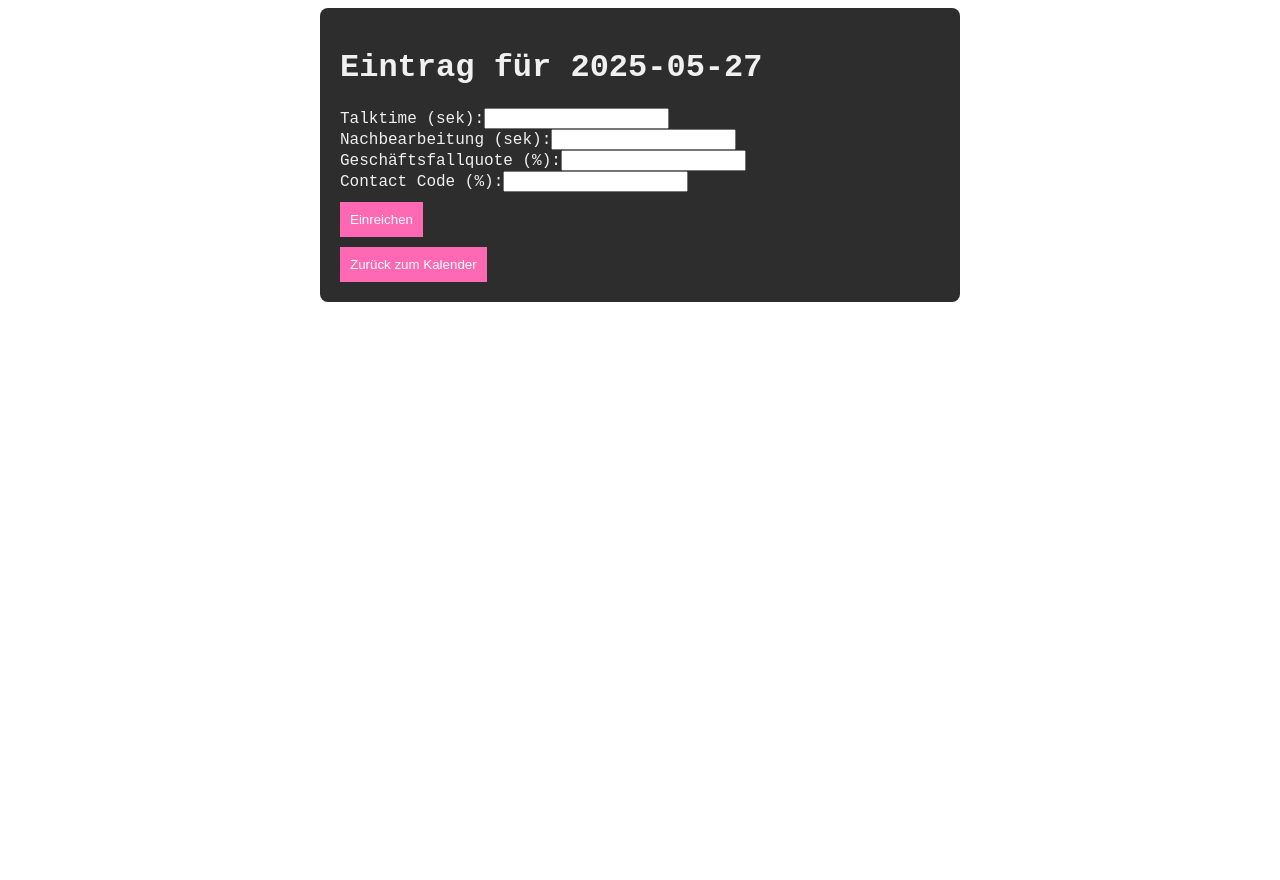
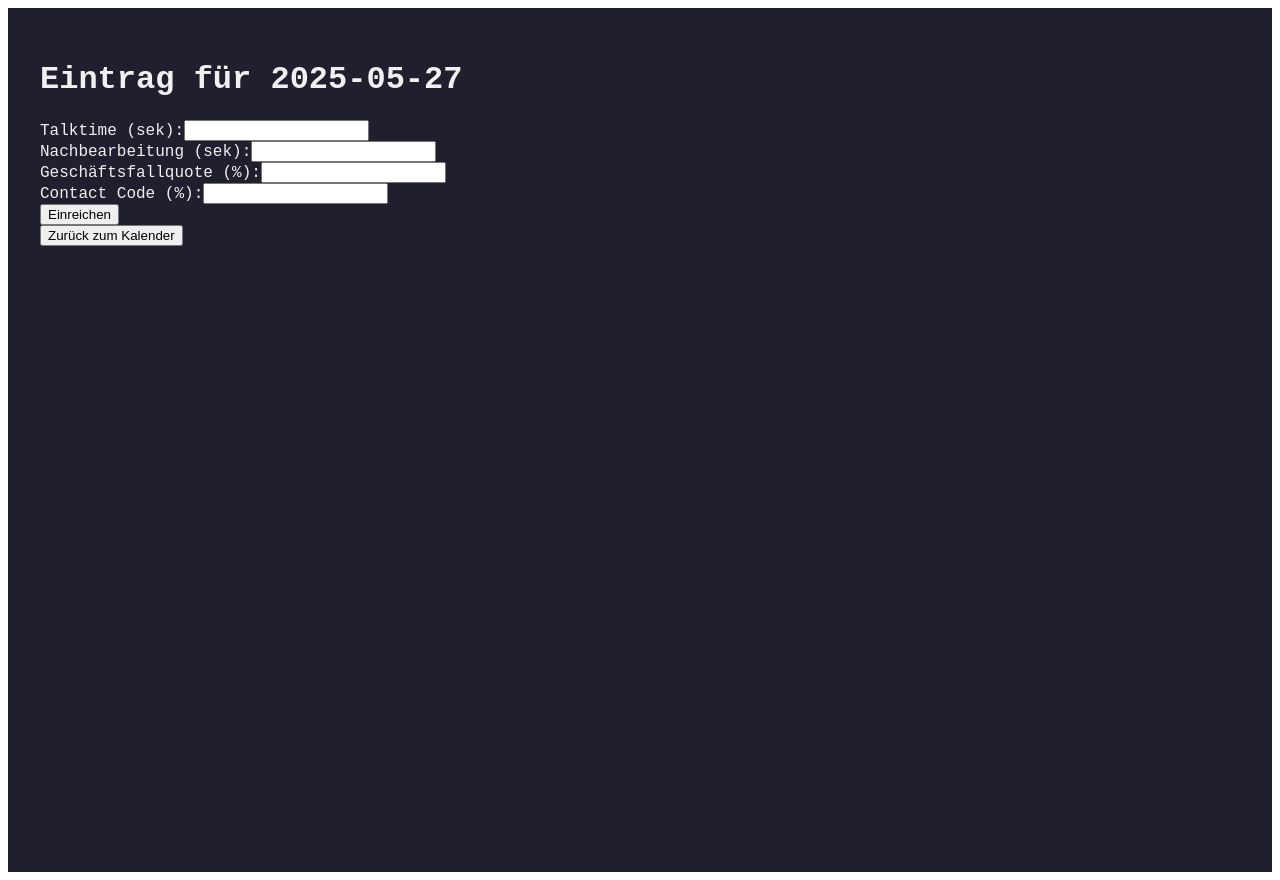
Before and after one commit to PrismaKiara/retro-call-battle, a Next.js app: page /day in a window 1280 px wide. Before the commit the page ends 800 px from the top, so only its background shows below. Built offline with nearby package versions, Linux system fonts and the light colour scheme.

Commit message:
Update Day.module.css

```diff
--- a/styles/Day.module.css
+++ b/styles/Day.module.css
@@ -1,24 +1,56 @@
+.container {
+  padding: 2rem;
+  background-color: #1f1f2e;
+  color: #f0f0f0;
+  min-height: 100vh;
+  font-family: 'Courier New', monospace;
+}
 
-.container {
-  background-color: #2d2d2d;
-  color: #f0f0f0;
-  padding: 20px;
-  font-family: "Courier New", Courier, monospace;
-  border-radius: 8px;
-  max-width: 600px;
-  margin: 0 auto;
+.header {
+  font-size: 1.5rem;
+  margin-bottom: 1.5rem;
+  color: #ff66c4;
+}
+
+.inputGroup {
+  margin-bottom: 1rem;
+}
+
+.label {
+  display: block;
+  margin-bottom: 0.5rem;
+  font-weight: bold;
 }
 
 .input {
-  margin-left: 10px;
+  width: 100%;
+  padding: 0.5rem;
+  border: none;
+  border-radius: 8px;
+  background-color: #292942;
+  color: #ffffff;
   margin-bottom: 10px;
 }
 
-button {
-  background-color: #ff69b4;
+.button {
+  padding: 0.75rem 1.5rem;
+  background-color: #00ffff;
   border: none;
-  padding: 10px;
-  color: white;
+  border-radius: 8px;
   cursor: pointer;
-  margin-top: 10px;
+  font-weight: bold;
+  color: #000;
+  margin-top: 1rem;
 }
+
+.button:hover {
+  background-color: #66ffcc;
+}
+
+.returnLink {
+  display: inline-block;
+  margin-top: 2rem;
+  color: #ff66c4;
+  text-decoration: underline;
+  cursor: pointer;
+}
```
